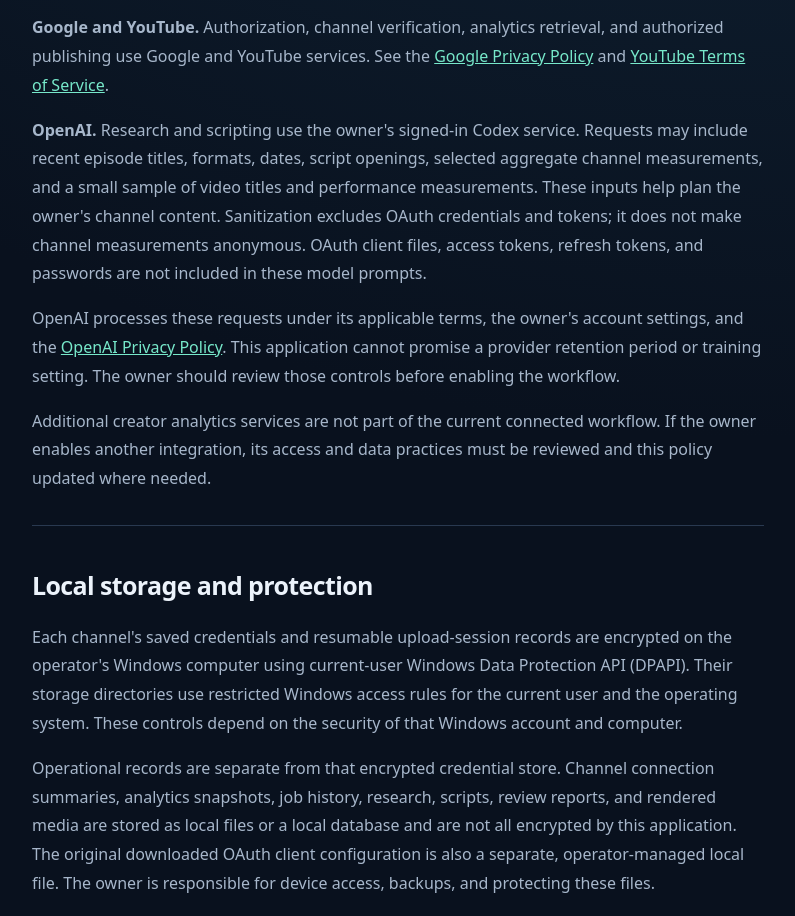
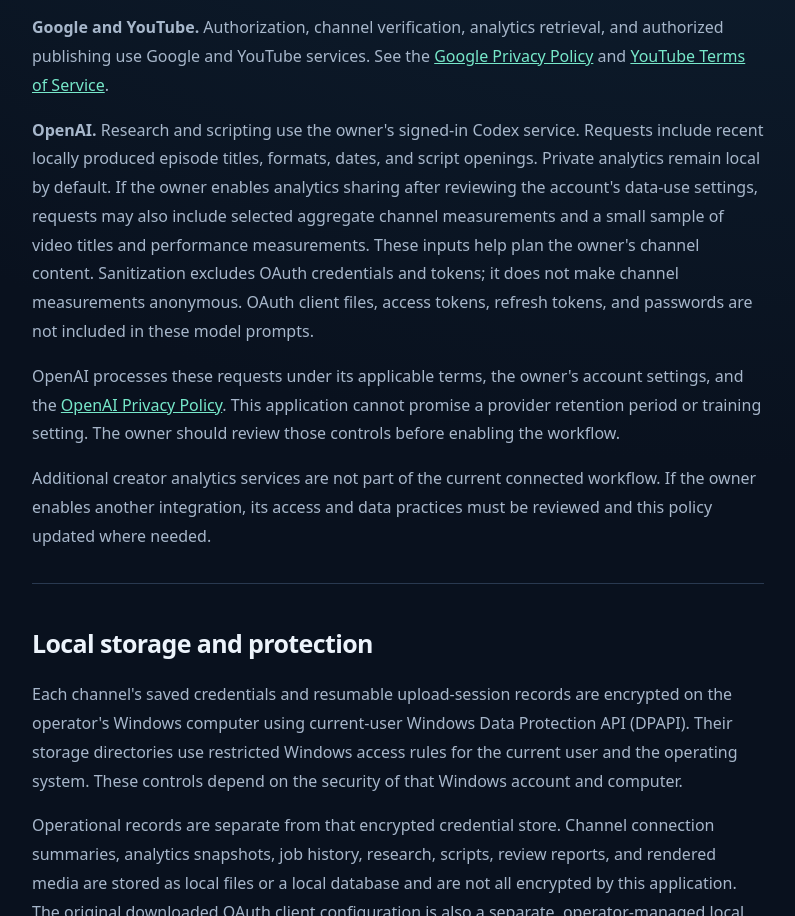
Before and after one commit to Mukul-Quantum-Researcher/mukul-quantum-researcher.github.io, a plain HTML site: page privacy.html in a window 1280 px wide. Shown: the part 1270-2186 px from the top of the page, without its empty margins (242-1037 px from the left). Drawn offline with Linux system fonts and the light colour scheme.

Commit message:
Clarify optional analytics sharing and local collection defaults

```diff
--- a/privacy.html
+++ b/privacy.html
@@ -44,7 +44,7 @@
     <section aria-labelledby="sharing-heading">
       <h2 id="sharing-heading">Services involved in processing</h2>
       <p><strong>Google and YouTube.</strong> Authorization, channel verification, analytics retrieval, and authorized publishing use Google and YouTube services. See the <a href="https://policies.google.com/privacy">Google Privacy Policy</a> and <a href="https://www.youtube.com/t/terms">YouTube Terms of Service</a>.</p>
-      <p><strong>OpenAI.</strong> Research and scripting use the owner's signed-in Codex service. Requests may include recent episode titles, formats, dates, script openings, selected aggregate channel measurements, and a small sample of video titles and performance measurements. These inputs help plan the owner's channel content. Sanitization excludes OAuth credentials and tokens; it does not make channel measurements anonymous. OAuth client files, access tokens, refresh tokens, and passwords are not included in these model prompts.</p>
+      <p><strong>OpenAI.</strong> Research and scripting use the owner's signed-in Codex service. Requests include recent locally produced episode titles, formats, dates, and script openings. Private analytics remain local by default. If the owner enables analytics sharing after reviewing the account's data-use settings, requests may also include selected aggregate channel measurements and a small sample of video titles and performance measurements. These inputs help plan the owner's channel content. Sanitization excludes OAuth credentials and tokens; it does not make channel measurements anonymous. OAuth client files, access tokens, refresh tokens, and passwords are not included in these model prompts.</p>
       <p>OpenAI processes these requests under its applicable terms, the owner's account settings, and the <a href="https://openai.com/policies/privacy-policy/">OpenAI Privacy Policy</a>. This application cannot promise a provider retention period or training setting. The owner should review those controls before enabling the workflow.</p>
       <p>Additional creator analytics services are not part of the current connected workflow. If the owner enables another integration, its access and data practices must be reviewed and this policy updated where needed.</p>
     </section>
```
